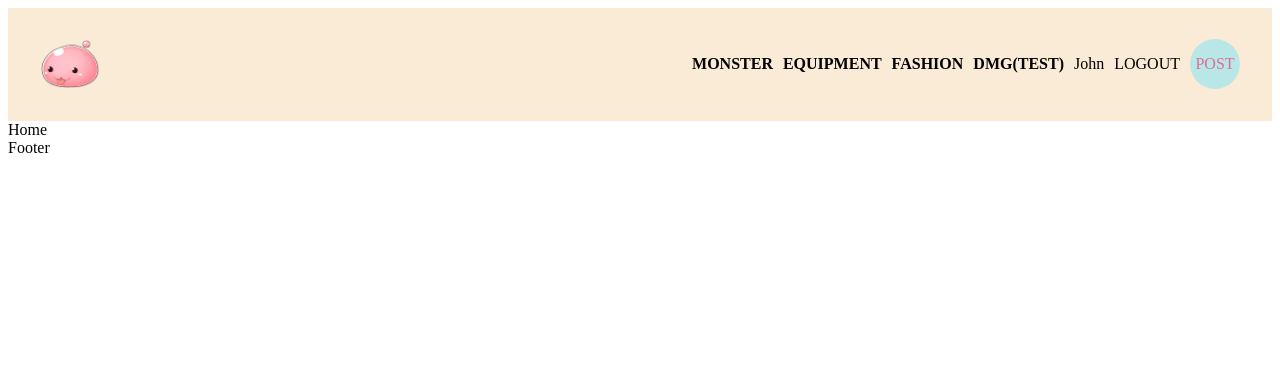
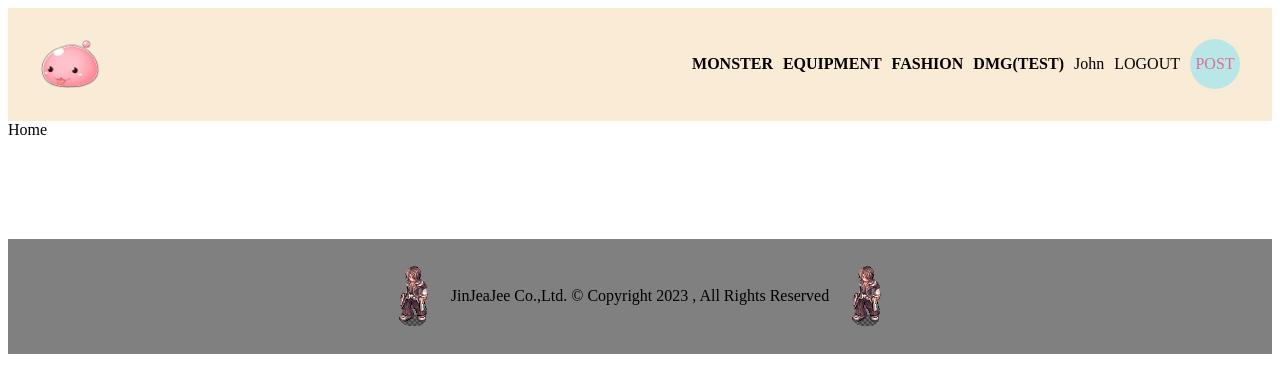
Before and after one commit to JinJaeJee/Blog-clientside, a React (Create React App) app: page / in a window 1280 px wide. Shown: the top 392 px of the page. Built offline with nearby package versions, Linux system fonts and the light colour scheme.

Commit message:
feat: initial footer component

```diff
--- a/public/index.html
+++ b/public/index.html
@@ -24,7 +24,7 @@
       work correctly both with client-side routing and a non-root public URL.
       Learn how to configure a non-root public URL by running `npm run build`.
     -->
-    <title>Blog Web</title>
+    <title>Ragnarok fansite by Jin</title>
   </head>
   <body>
     <noscript>You need to enable JavaScript to run this app.</noscript>
--- a/src/components/Footer.jsx
+++ b/src/components/Footer.jsx
@@ -1,6 +1,22 @@
+import Foot from "../img/footer.png"
+
 const Footer = () => {
   return (
-    <div>Footer</div>
+    <footer>
+      <img
+        src={Foot}
+        alt="logo"
+
+      />
+      <span>JinJeaJee Co.,Ltd. © Copyright 2023 , All Rights Reserved</span>
+
+      <img
+        src={Foot}
+        alt="logo"
+
+      />
+
+    </footer>
   )
 }
 
--- a/src/style.scss
+++ b/src/style.scss
@@ -119,6 +119,17 @@ $lightgreen : #b9e7e7;
                 }
             }
         }
-
+        /////footer
+        footer{
+            margin-top: 100px;
+            padding: 20px;
+            background-color: gray;
+            display: flex;
+            align-items: center;
+            justify-content: center;
+            img{
+                height: 75px;
+            }
+        }
     }
 }
```
Also changed, not shown: src/img/footer.png (added).
